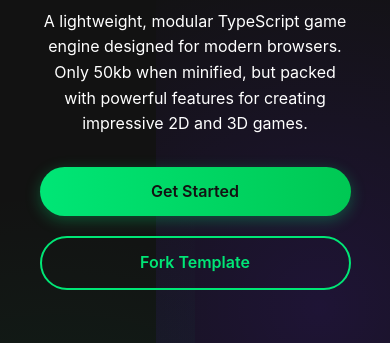
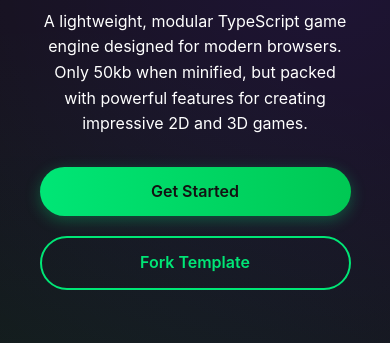
Before and after one commit to sprunk-engine/sprunk-home, a website built with Vite: page index.html in a window 390 px wide. Shown: the part 192-535 px from the top of the page. Built offline with nearby package versions, Linux system fonts and the light colour scheme; what sprunk-engine would draw is missing.

Commit message:
refactor: remake the gradient on top section in order to look good on mobile

```diff
--- a/index.html
+++ b/index.html
@@ -223,9 +223,9 @@
             position: absolute;
             top: 0;
             right: 0;
-            width: 60%;
+            width: 100%;
             height: 100%;
-            background: radial-gradient(circle at 70% 50%, rgba(101, 31, 255, 0.15), transparent 70%);
+            background: radial-gradient(circle at 85% 15%, rgba(101, 31, 255, 0.15), transparent 70%);
             z-index: -1;
         }
 
@@ -234,9 +234,9 @@
             position: absolute;
             bottom: 0;
             left: 0;
-            width: 50%;
-            height: 80%;
-            background: radial-gradient(circle at 30% 80%, rgba(0, 230, 118, 0.1), transparent 70%);
+            width: 100%;
+            height: 100%;
+            background: radial-gradient(circle at 15% 85%, rgba(0, 230, 118, 0.1), transparent 70%);
             z-index: -1;
         }
 
```
